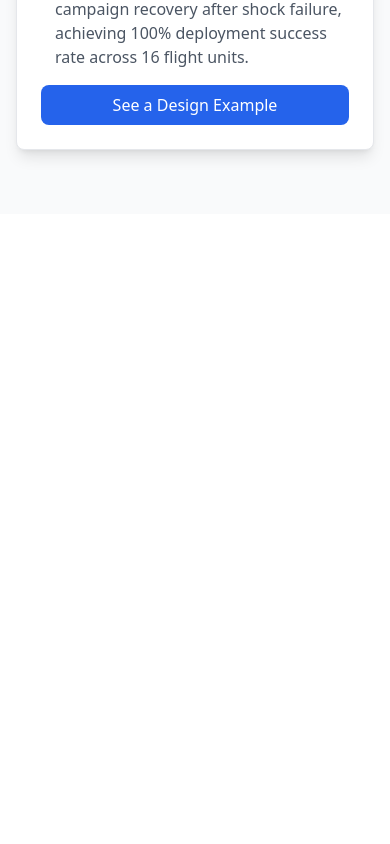
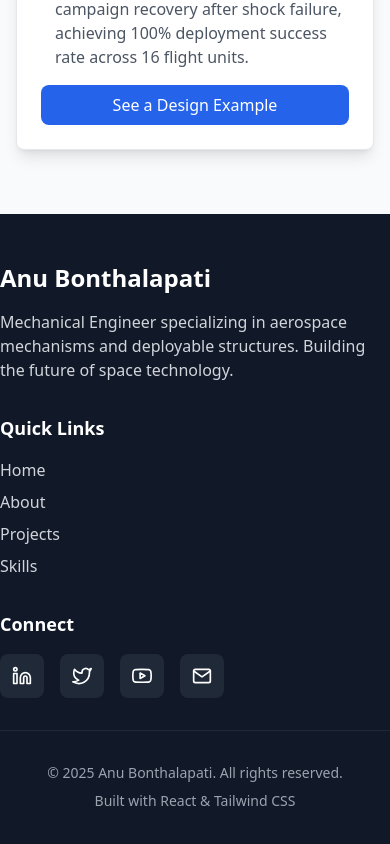
Before and after one commit to justrocketsci/portfolio, a React (Create React App) app: page / in a window 390 px wide. Shown: the part 5885-6729 px from the top of the page. Before the commit the page ends 6099 px from the top, so only its background shows below. Built offline with nearby package versions, Linux system fonts and the light colour scheme.

Commit message:
Add modern footer with social links and navigation

```diff
--- a/src/App.js
+++ b/src/App.js
@@ -4,6 +4,7 @@ import Hero from './components/Hero';
 import About from './components/About';
 import Skills from './components/Skills';
 import Projects from './components/Projects';
+import Footer from './components/Footer';
 
 
 function App() {
@@ -41,8 +42,9 @@ function App() {
         <Hero />
         <About />
         <Skills />
-                       <Projects />
-             </main>
+        <Projects />
+      </main>
+      <Footer />
     </div>
   );
 }
--- /dev/null
+++ b/src/components/Footer.js
@@ -0,0 +1,131 @@
+import React from 'react';
+import { FiLinkedin, FiMail, FiTwitter, FiYoutube } from 'react-icons/fi';
+
+const Footer = () => {
+  const currentYear = new Date().getFullYear();
+
+  return (
+    <footer className="bg-gray-900 dark:bg-gray-950 text-white">
+      <div className="container-custom py-12">
+        <div className="grid md:grid-cols-3 gap-8">
+          {/* Brand Section */}
+          <div className="space-y-4">
+            <h3 className="text-2xl font-bold">Anu Bonthalapati</h3>
+            <p className="text-gray-300 max-w-md">
+              Mechanical Engineer specializing in aerospace mechanisms and deployable structures.
+              Building the future of space technology.
+            </p>
+          </div>
+
+          {/* Quick Links */}
+          <div className="space-y-4">
+            <h4 className="text-lg font-semibold">Quick Links</h4>
+            <ul className="space-y-2">
+              <li>
+                <a
+                  href="#hero"
+                  className="text-gray-300 hover:text-white transition-colors duration-200"
+                  onClick={(e) => {
+                    e.preventDefault();
+                    document.querySelector('#hero').scrollIntoView({ behavior: 'smooth' });
+                  }}
+                >
+                  Home
+                </a>
+              </li>
+              <li>
+                <a
+                  href="#about"
+                  className="text-gray-300 hover:text-white transition-colors duration-200"
+                  onClick={(e) => {
+                    e.preventDefault();
+                    document.querySelector('#about').scrollIntoView({ behavior: 'smooth' });
+                  }}
+                >
+                  About
+                </a>
+              </li>
+              <li>
+                <a
+                  href="#projects"
+                  className="text-gray-300 hover:text-white transition-colors duration-200"
+                  onClick={(e) => {
+                    e.preventDefault();
+                    document.querySelector('#projects').scrollIntoView({ behavior: 'smooth' });
+                  }}
+                >
+                  Projects
+                </a>
+              </li>
+              <li>
+                <a
+                  href="#skills"
+                  className="text-gray-300 hover:text-white transition-colors duration-200"
+                  onClick={(e) => {
+                    e.preventDefault();
+                    document.querySelector('#skills').scrollIntoView({ behavior: 'smooth' });
+                  }}
+                >
+                  Skills
+                </a>
+              </li>
+            </ul>
+          </div>
+
+          {/* Social Links */}
+          <div className="space-y-4">
+            <h4 className="text-lg font-semibold">Connect</h4>
+            <div className="flex space-x-4">
+              <a
+                href="https://www.linkedin.com/in/anuragbs/"
+                target="_blank"
+                rel="noopener noreferrer"
+                className="p-3 rounded-lg bg-gray-800 hover:bg-gray-700 transition-colors duration-200"
+                aria-label="LinkedIn"
+              >
+                <FiLinkedin className="w-5 h-5" />
+              </a>
+              <a
+                href="https://x.com/anu_bonth"
+                target="_blank"
+                rel="noopener noreferrer"
+                className="p-3 rounded-lg bg-gray-800 hover:bg-gray-700 transition-colors duration-200"
+                aria-label="Twitter"
+              >
+                <FiTwitter className="w-5 h-5" />
+              </a>
+              <a
+                href="https://www.youtube.com/@just_rocket_science"
+                target="_blank"
+                rel="noopener noreferrer"
+                className="p-3 rounded-lg bg-gray-800 hover:bg-gray-700 transition-colors duration-200"
+                aria-label="YouTube"
+              >
+                <FiYoutube className="w-5 h-5" />
+              </a>
+              <a
+                href="mailto:anurag.bonth@gmail.com"
+                className="p-3 rounded-lg bg-gray-800 hover:bg-gray-700 transition-colors duration-200"
+                aria-label="Email"
+              >
+                <FiMail className="w-5 h-5" />
+              </a>
+            </div>
+          </div>
+        </div>
+
+        {/* Bottom Bar */}
+        <div className="border-t border-gray-800 mt-8 pt-8 flex flex-col md:flex-row justify-between items-center">
+          <p className="text-gray-400 text-sm">
+            © {currentYear} Anu Bonthalapati. All rights reserved.
+          </p>
+          <p className="text-gray-400 text-sm mt-2 md:mt-0">
+            Built with React & Tailwind CSS
+          </p>
+        </div>
+      </div>
+    </footer>
+  );
+};
+
+export default Footer;
```
